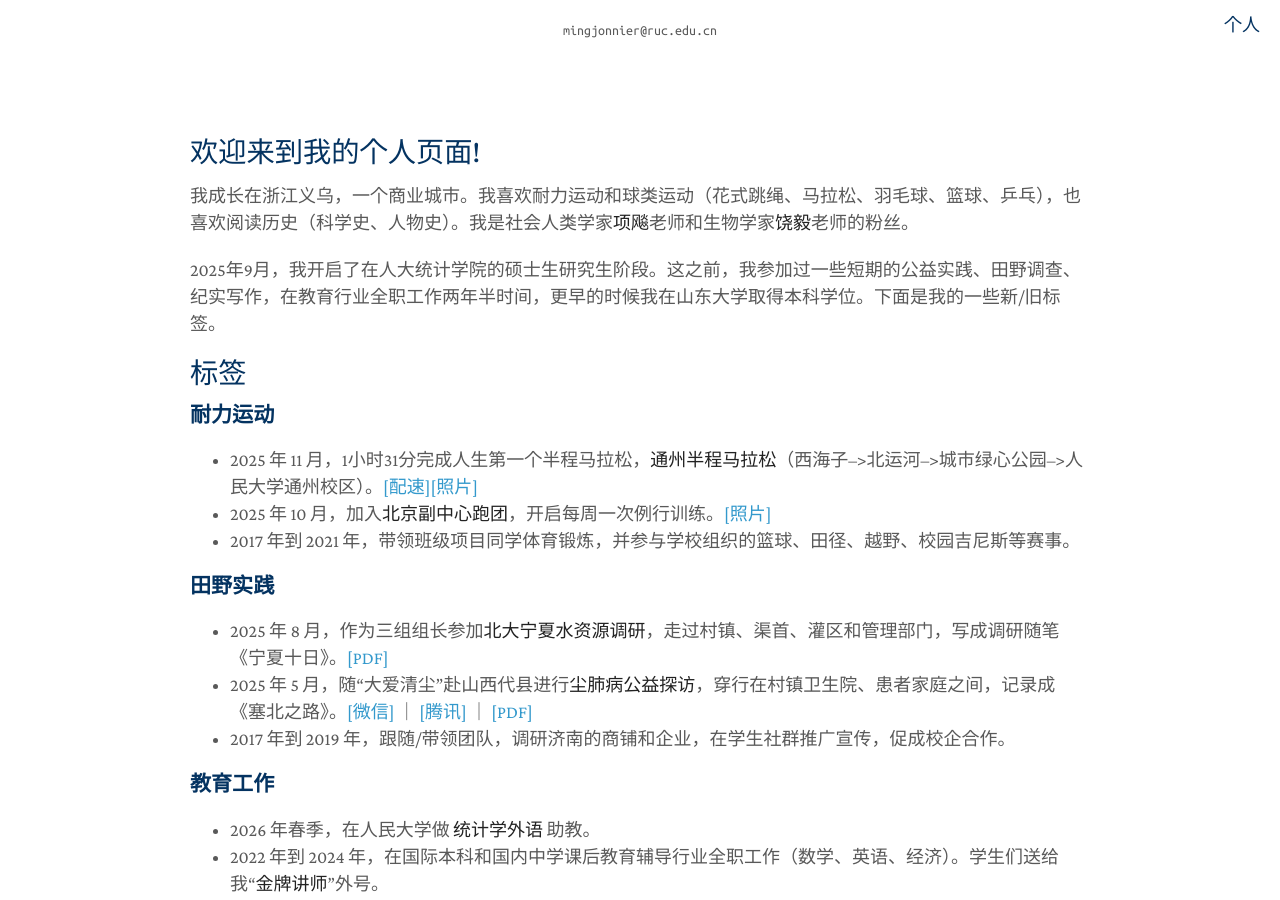
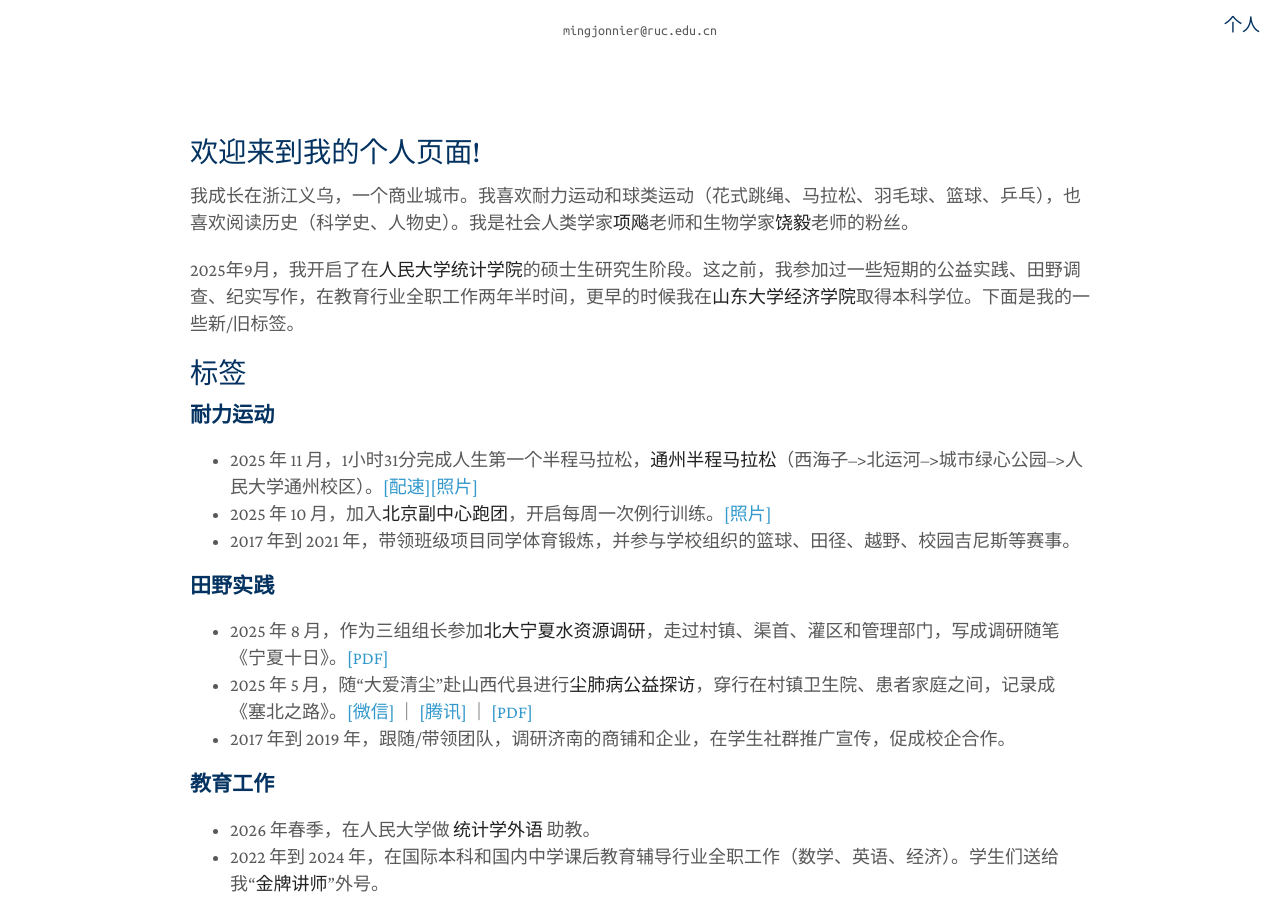
Before and after one commit to zhangming4153/zhangming4153.github.io, a Jekyll site: the page built from cn/index.md, in a window 1280 px wide and 900 px high, scrolled down 558 px. Built offline with Jekyll 4.4.1, drawn with Linux system fonts in a browser that asks for light colours; a style sheet for code colours, icons or effects is not loaded.

Commit message:
Update index.md

```diff
--- a/cn/index.md
+++ b/cn/index.md
@@ -7,7 +7,7 @@ title: 章明
 
 我成长在浙江义乌，一个商业城市。我喜欢耐力运动和球类运动（花式跳绳、马拉松、羽毛球、篮球、乒乓），也喜欢阅读历史（科学史、人物史）。我是社会人类学家[**项飚**](https://baike.baidu.com/item/项飙/23318243)老师和生物学家[**饶毅**](https://en.wikipedia.org/wiki/Rao_Yi)老师的粉丝。
 
-2025年9月，我开启了在人大统计学院的硕士生研究生阶段。这之前，我参加过一些短期的公益实践、田野调查、纪实写作，在教育行业全职工作两年半时间，更早的时候我在山东大学取得本科学位。下面是我的一些新/旧标签。
+2025年9月，我开启了在[**人民大学统计学院**](http://stat.ruc.edu.cn)的硕士生研究生阶段。这之前，我参加过一些短期的公益实践、田野调查、纪实写作，在教育行业全职工作两年半时间，更早的时候我在[**山东大学经济学院**](https://www.econ.sdu.edu.cn)取得本科学位。下面是我的一些新/旧标签。
 
 
 ## 标签
```
